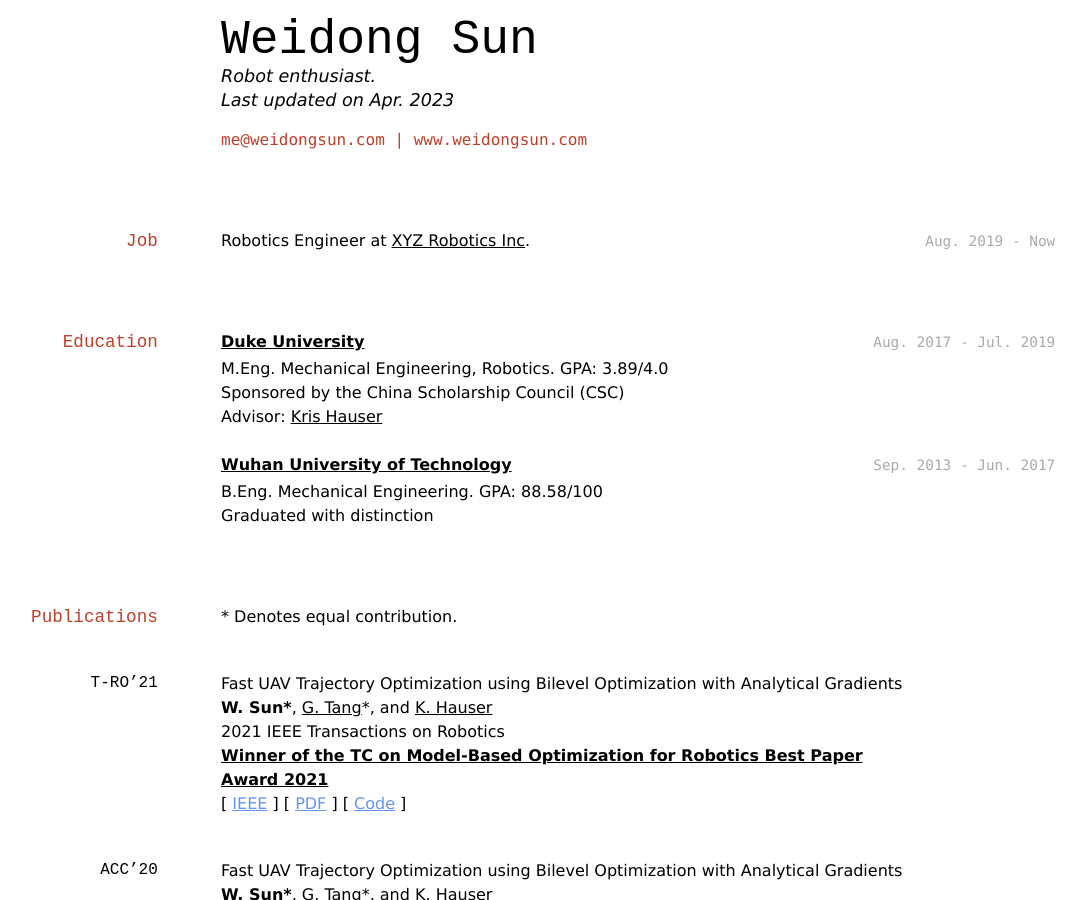
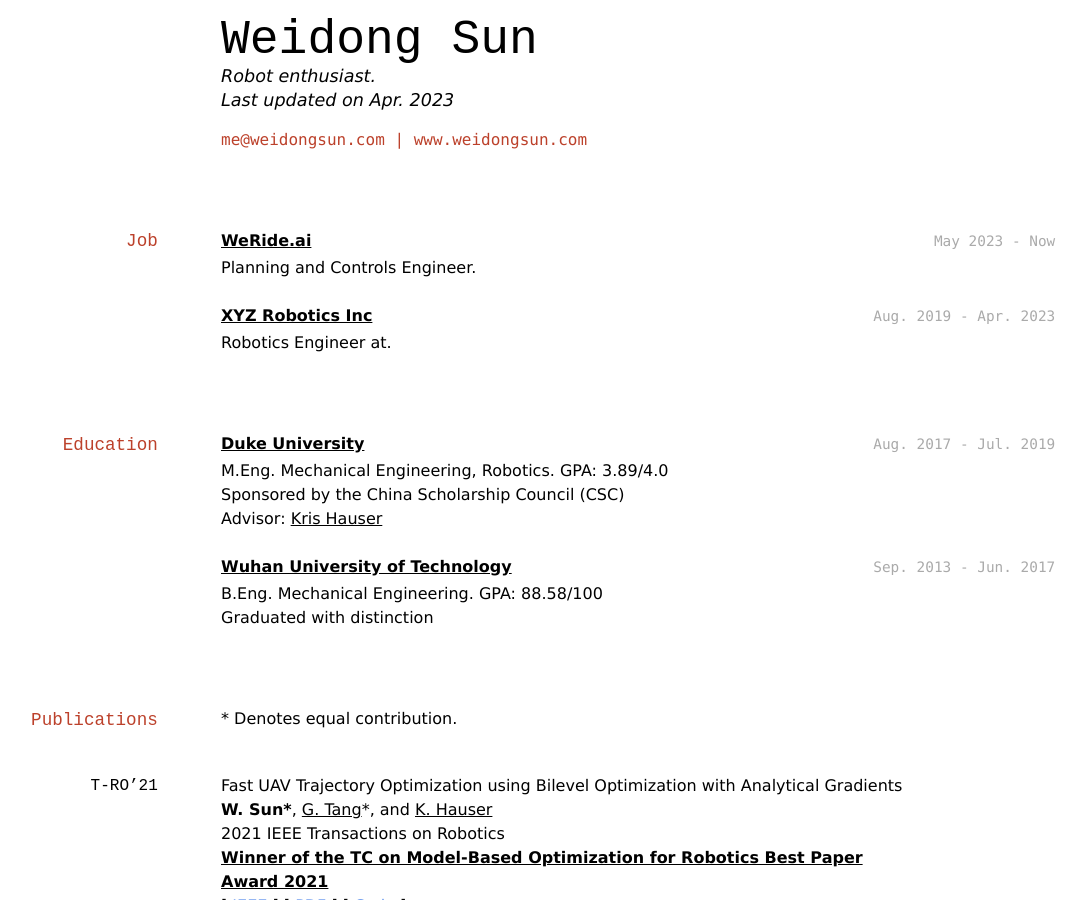
Before and after one commit to OxDuke/oxduke.github.io, a Jekyll site: the page built from cv.md, in a window 1280 px wide and 900 px high. Shown: the whole window, without its empty margins (111-1197 px from the left). Built offline with Jekyll 4.4.1, drawn with Linux system fonts in a browser that asks for light colours.

Commit message:
update cv

```diff
--- a/cv.md
+++ b/cv.md
@@ -13,8 +13,14 @@
 
 ## Job
 
-`Aug. 2019 - Now`
-Robotics Engineer at [XYZ Robotics Inc](https://www.xyzrobotics.ai/).
+`May 2023 - Now`
+__[WeRide.ai](https://www.weride.ai/)__
+- Planning and Controls Engineer.
+
+
+`Aug. 2019 - Apr. 2023`
+__[XYZ Robotics Inc](https://www.xyzrobotics.com/)__
+- Robotics Engineer at.
 
 ## Education
 
```
